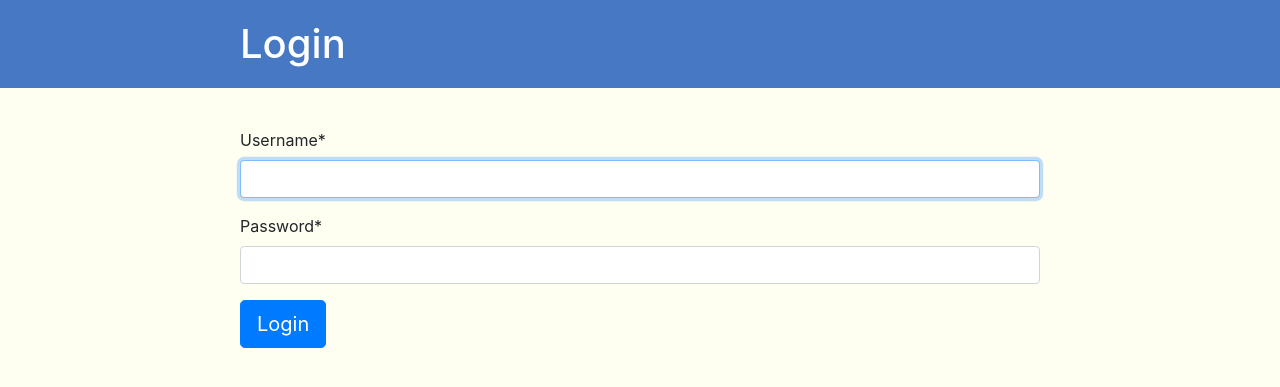
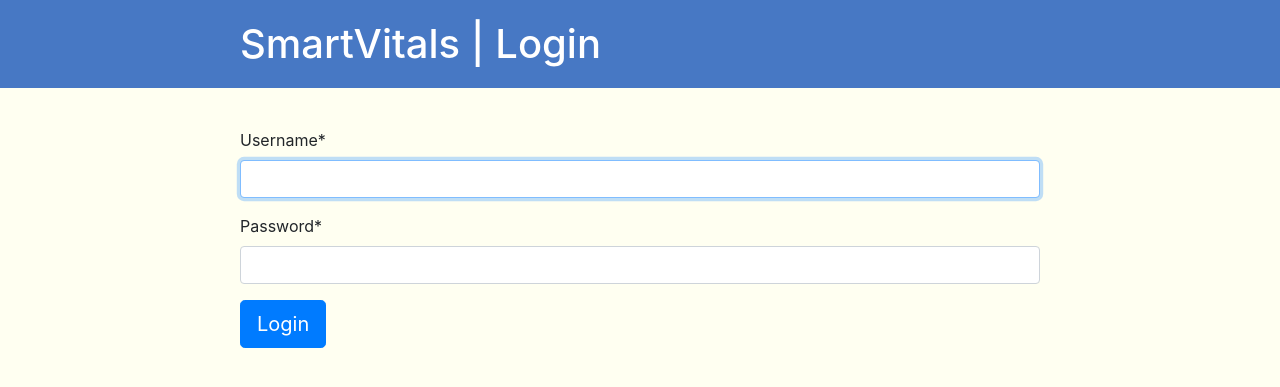
Before and after one commit to ZedObaia/smartvitals, a Django app: page /accounts/login/ in a window 1280 px wide. Shown: the top 387 px of the page. Run offline with Django 3.2, Linux system fonts and the light colour scheme; some libraries are stand-ins or nearby versions.

Commit message:
update login title

```diff
--- a/src/main.py
+++ b/src/main.py
@@ -7,7 +7,7 @@ import numpy as np
 patients = [1, 2, 3, 4, 5, 6]
 
 while True:
-    r = requests.put(f"http://zeyadobaia.com/api/patients/1/",
+    r = requests.put(f"http://zeyadobaia.com/api/patients/2/",
                       {
                           "temp": random.randint(28, 40),
                           "heartrate": random.randint(100, 200),
--- a/src/templates/registration/login.html
+++ b/src/templates/registration/login.html
@@ -1,8 +1,8 @@
 {% extends "base.html" %}
 {% load crispy_forms_tags %}
 
-{% block title %}Login{% endblock %}
-{% block header_text %}Login{% endblock %}
+{% block title %}SmartVitals | Login{% endblock %}
+{% block header_text %}SmartVitals | Login{% endblock %}
 
 {% block content %}
 
```
